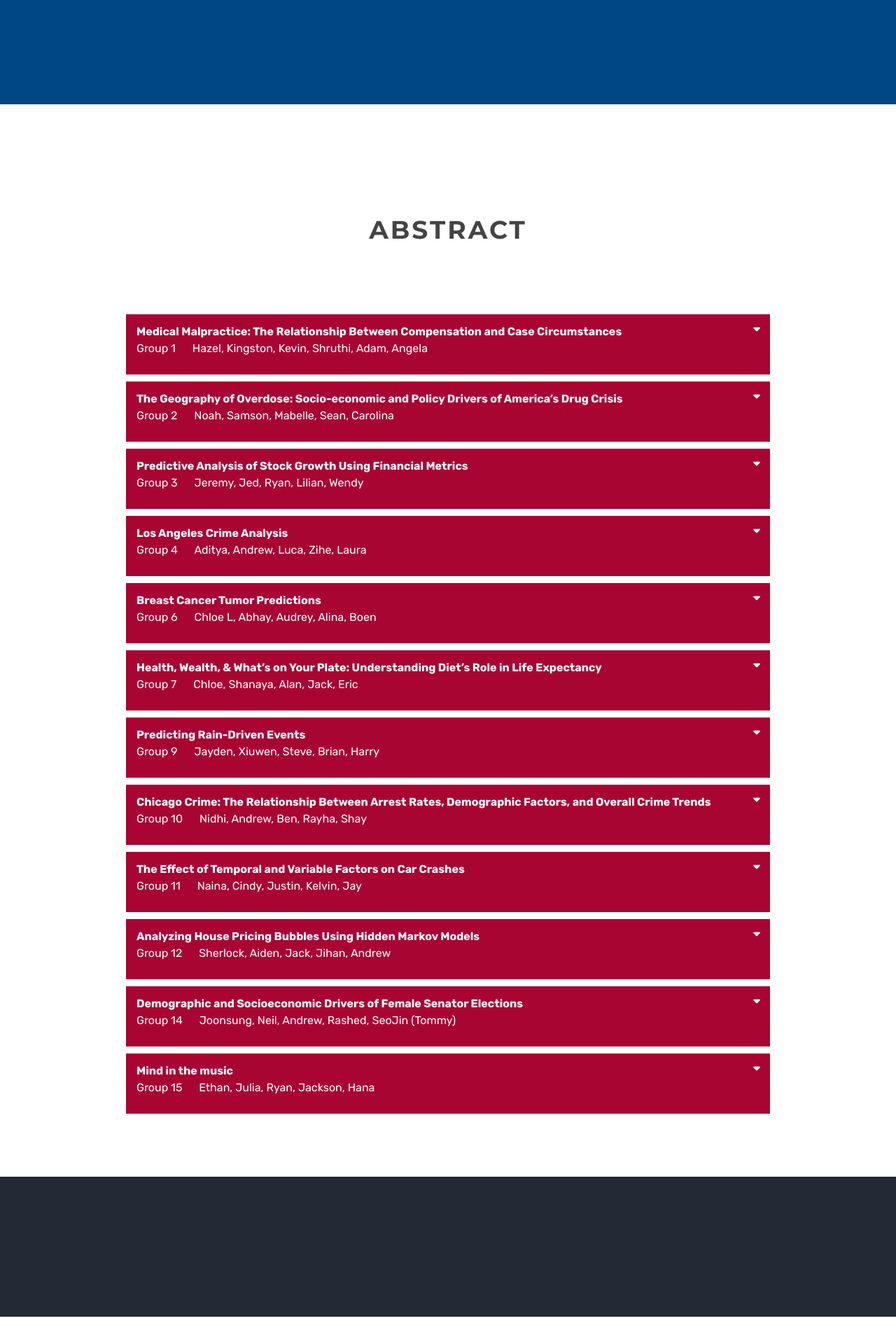
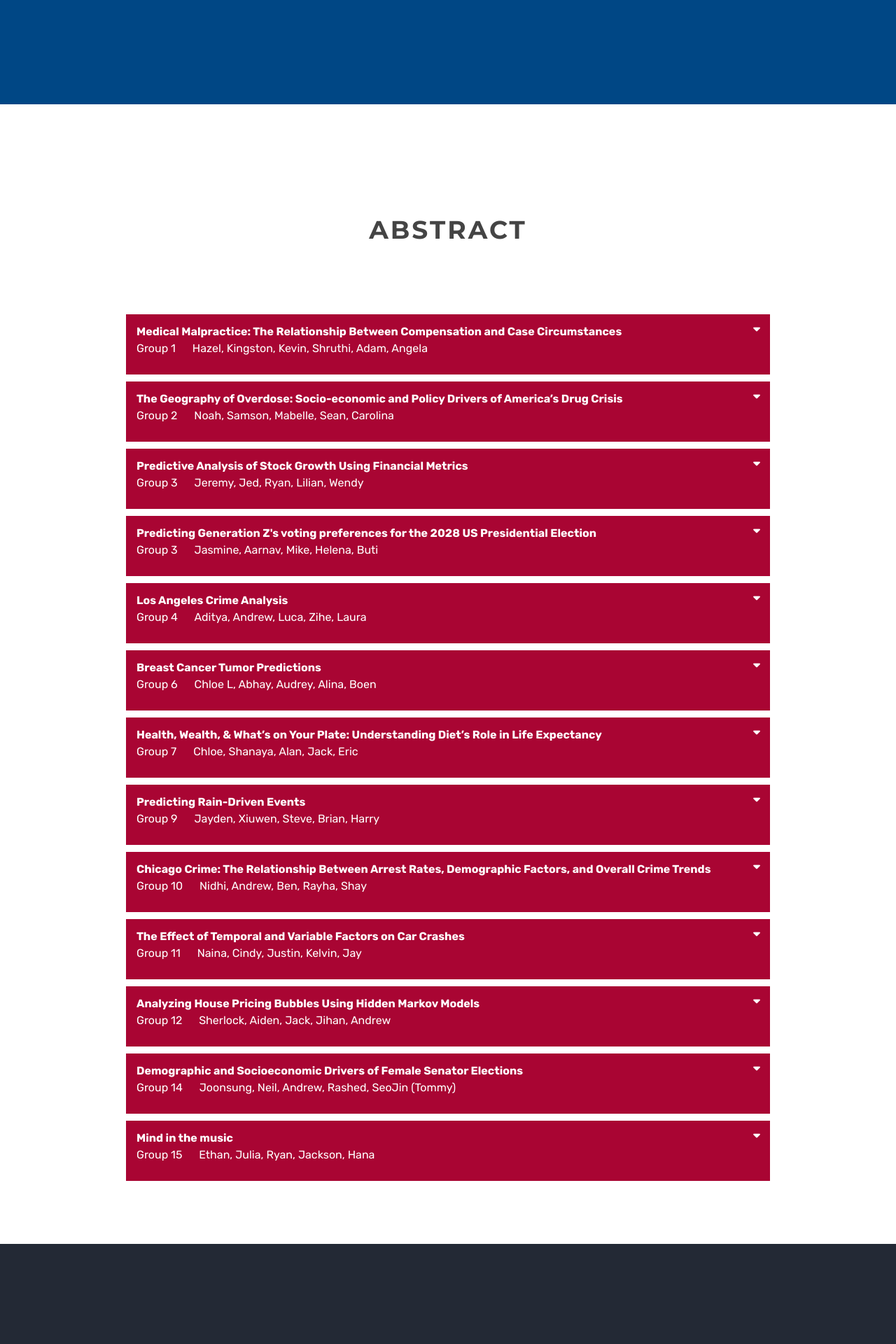
Before and after one commit to cccfran/modern-data-mining, a Jekyll site: the page built from dsl10.html, in a window 1280 px wide. Shown: the part 1708-3628 px from the top of the page at 70% size. Built offline with Jekyll 4.4.1, drawn with Linux system fonts in a browser that asks for light colours; some of the changed lines change nothing that is shown.

Commit message:
Update speakers_dsl10.json

```diff
--- a/_data/speakers_dsl10.json
+++ b/_data/speakers_dsl10.json
@@ -94,5 +94,13 @@
    "TF": "Neil Fasching",
    "Title": "Medical Malpractice: The Relationship Between Compensation and Case Circumstances",
    "Abstract": "Medical malpractice litigation often results in significant financial settlements, yet the factors influencing the payout amounts remain complex and multifaceted. Our study aims to analyze the relationship between the amount awarded in medical malpractice claims and various plaintiff circumstances, including demographic attributes, legal representation, and case-specific factors. Utilizing a comprehensive dataset of malpractice insurance claims, we developed predictive models to estimate settlement amounts based on these variables. We employed multiple machine learning techniques, including linear regression, LASSO regression, decision trees, random forests, neural networks, and XGBoost, to capture both linear and non-linear relationships within the data. Feature selection and regularization techniques were applied to improve model robustness and interpretability. Our analysis highlights key predictors of claim outcomes, such as age, specialty of the physician, and attorney representation, providing insights into systemic biases, empowering plaintiffs with data-driven negotiation leverage during settlements, and offering a quantitative framework to assess whether pursuing legal action is financially justifiable."
+ },
+ {
+   "Timestamp": "8/1/2025 8:20:28",
+   "Names": "Jasmine, Aarnav, Mike, Helena, Buti",
+   "Group": 3,
+   "TF": "Richard Patti",
+   "Title": "Predicting Generation Z's voting preferences for the 2028 US Presidential Election",
+   "Abstract": "This research aims to predict the political preferences of future voters in Generation Z that are currently in high school when they reach voting age for the 2028 election. Generation Z has been more involved in politics and has high political engagement, even before reaching voting age.They are more vocal about their beliefs and are skilled at spreading information rapidly. A key driver of this is the influence of social media, which plays a central role in how Generation Z consumes and shares political content. Using elastic net regularization, neural networks, and multilevel regression with post-stratification to create a model based on survey data from high school seniors to predict the political preferences of a major voting block, Generation Z, in the 2028 US Presidential Election."
  }
 ]
```
